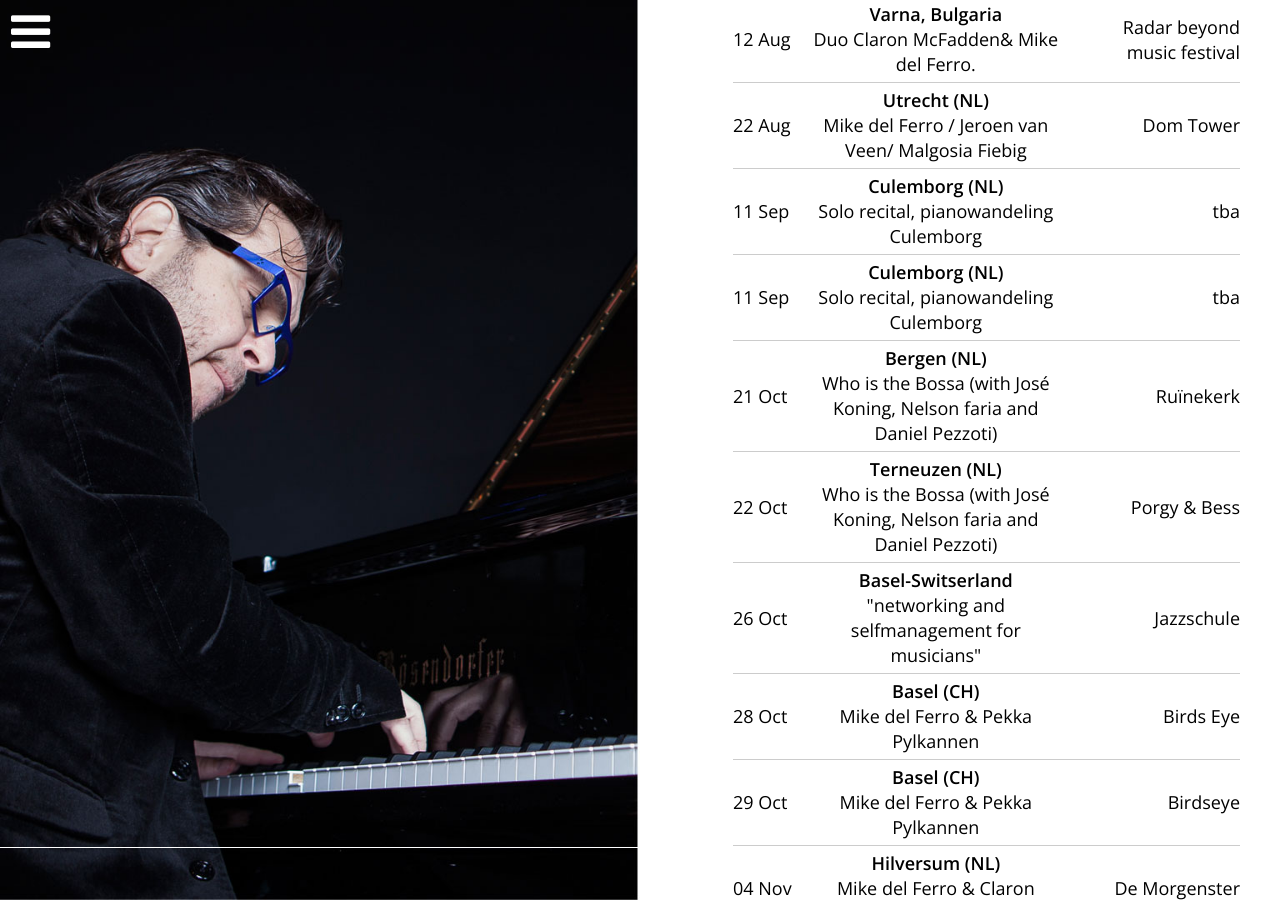
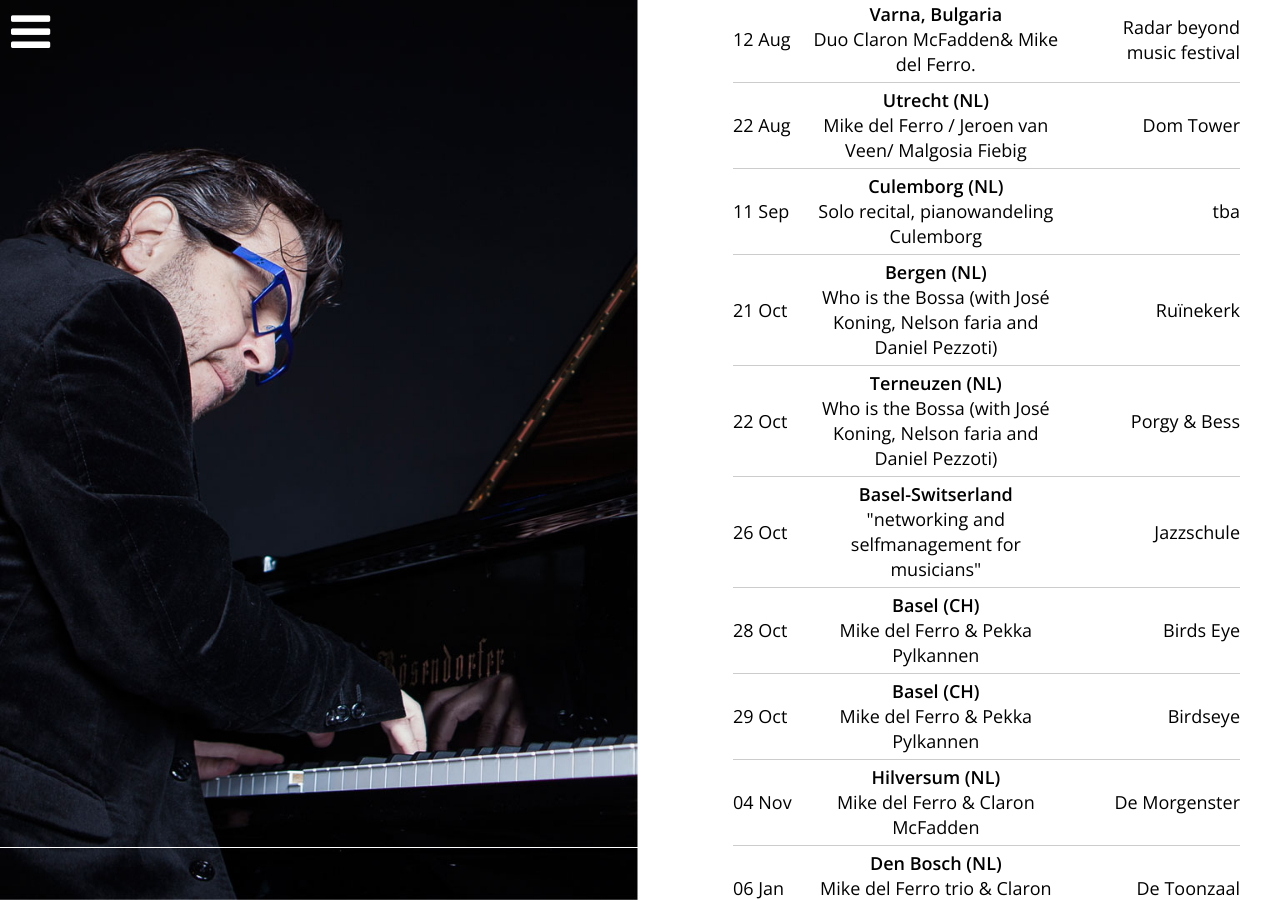
Before and after one commit to mikedelferro/website, a Jekyll site: the page built from agenda.html, in a window 1280 px wide and 900 px high, scrolled down 408 px. Built offline with Jekyll 4.4.1, drawn with Linux system fonts in a browser that asks for light colours; nearby versions of some CDN libraries.

Commit message:
Updated '/_config.yml' via CloudCannon

```diff
--- a/_config.yml
+++ b/_config.yml
@@ -79,8 +79,3 @@ gigs:
     location: tba
     venue: Culemborg (NL)
     url:
-  - title: 'Solo recital, pianowandeling Culemborg'
-    date: 2016-09-11T13:30:00.000Z
-    location: tba
-    venue: Culemborg (NL)
-    url:
```
